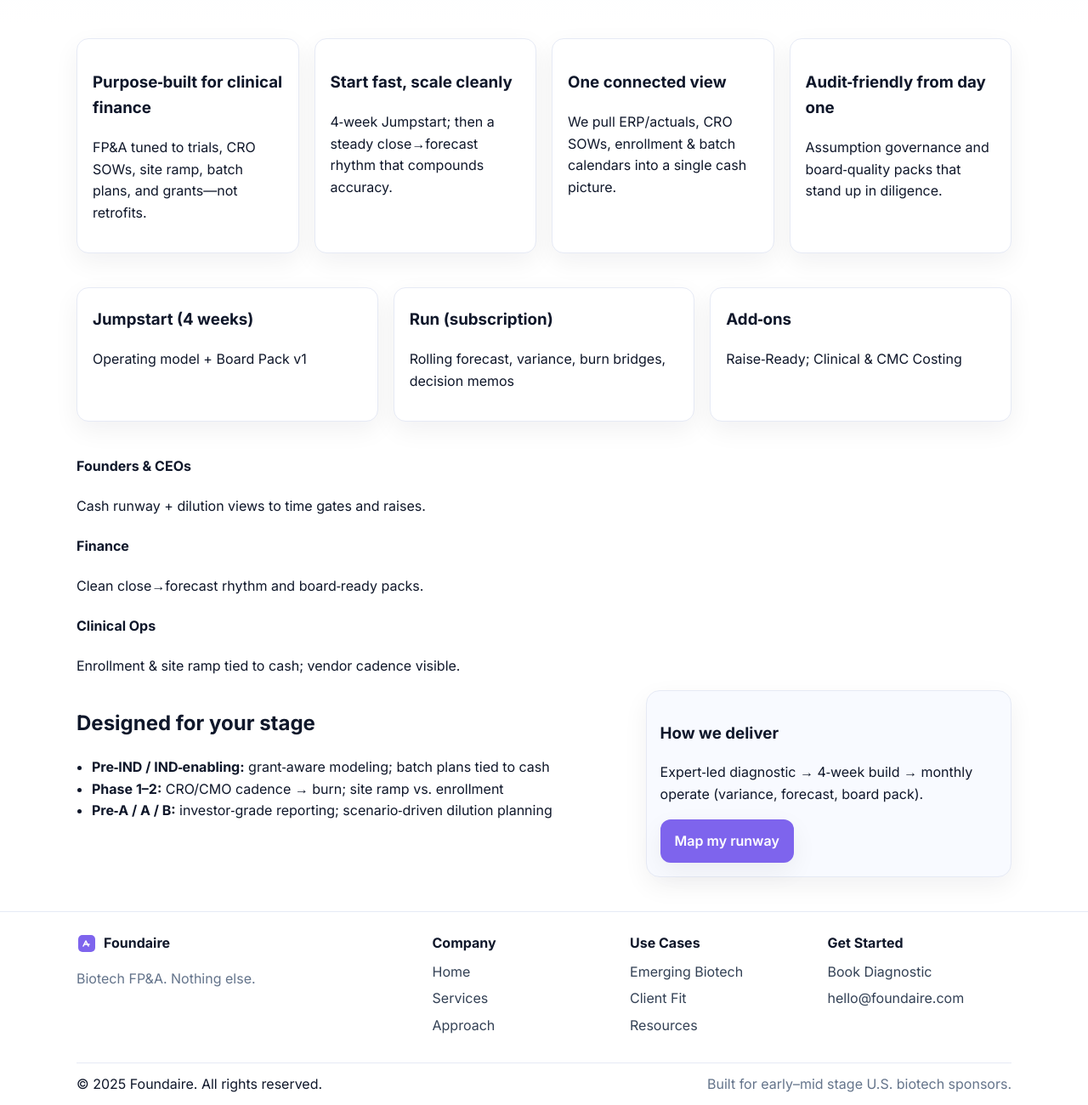
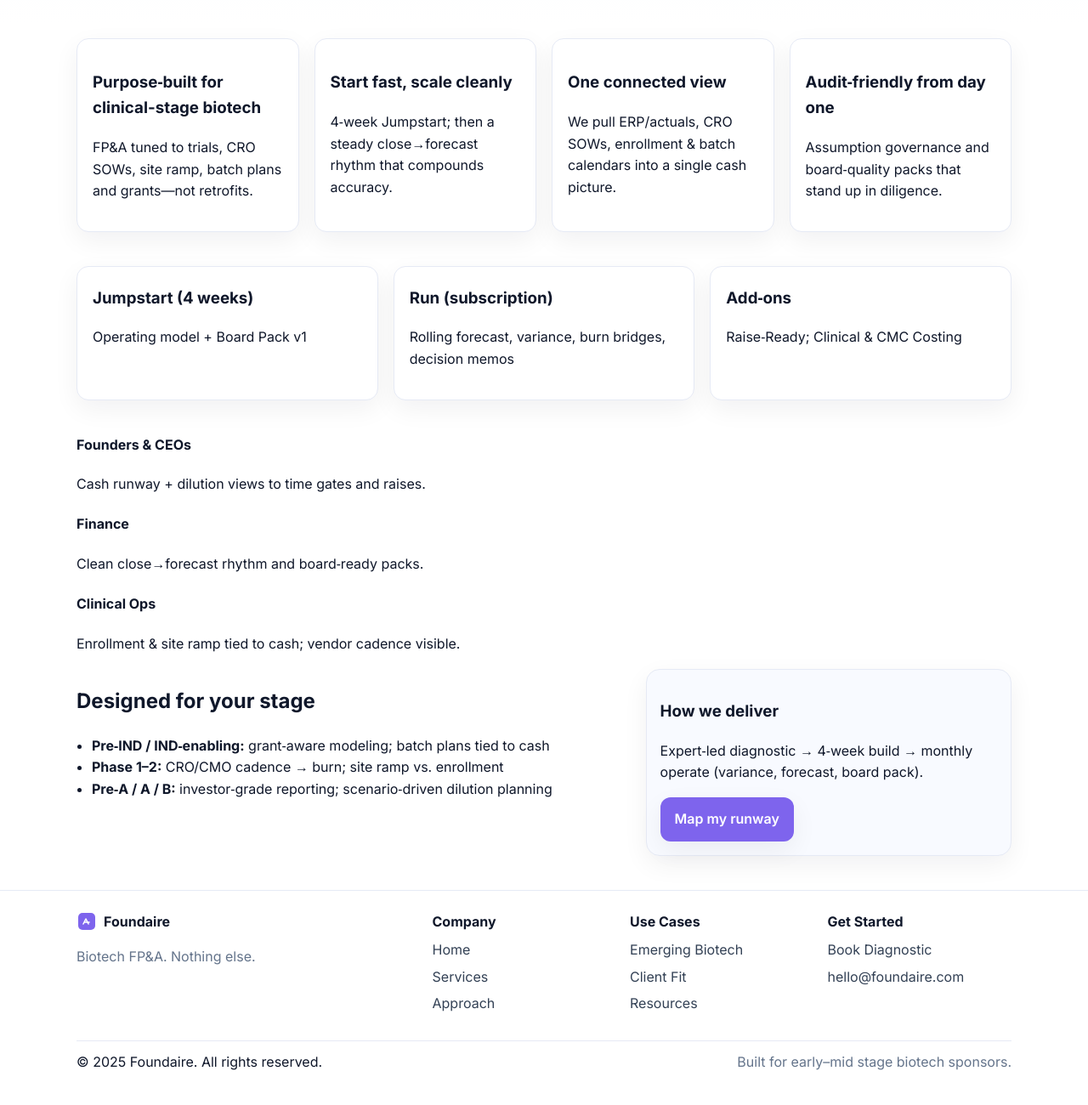
Before and after one commit to theguywiththekeyboard/foundaire-site, a plain HTML site: page solutions-emerging-biotech.html in a window 1280 px wide. Shown: the part 321-1621 px from the top of the page at 85% size. After the commit the page ends 1596 px from the top, so only its background shows below. Drawn offline with Linux system fonts and the light colour scheme.

Commit message:
Update descriptions and headings for clarity

```diff
--- a/solutions-emerging-biotech.html
+++ b/solutions-emerging-biotech.html
@@ -13,7 +13,7 @@
   <script defer src="/script.js"></script>
 
   <title>FP&A for Emerging Biotech | Map Milestones to Cash</title>
-  <meta name="description" content="Purpose‑built FP&A for Pre‑seed to Series B biotech—trial/CMC‑grounded models, grant‑aware budgets, and investor‑grade packs.">
+  <meta name="description" content="Purpose‑built FP&A for Pre‑seed to Series B biotech—trial/CMC‑grounded models, grant‑aware budgets and investor‑grade packs.">
 </head>
 <body>
 
@@ -59,8 +59,8 @@
 
   <section class="container features-grid">
     <div class="feature">
-      <h3>Purpose‑built for clinical finance</h3>
-      <p>FP&amp;A tuned to trials, CRO SOWs, site ramp, batch plans, and grants—not retrofits.</p>
+      <h3>Purpose‑built for clinical-stage biotech</h3>
+      <p>FP&amp;A tuned to trials, CRO SOWs, site ramp, batch plans and grants—not retrofits.</p>
     </div>
     <div class="feature">
       <h3>Start fast, scale cleanly</h3>
@@ -148,7 +148,7 @@
   </div>
   <div class="container footer-bottom">
     <span>&copy; 2025 Foundaire. All rights reserved.</span>
-    <span class="muted">Built for early–mid stage U.S. biotech sponsors.</span>
+    <span class="muted">Built for early–mid stage biotech sponsors.</span>
   </div>
 </footer>
 
```
